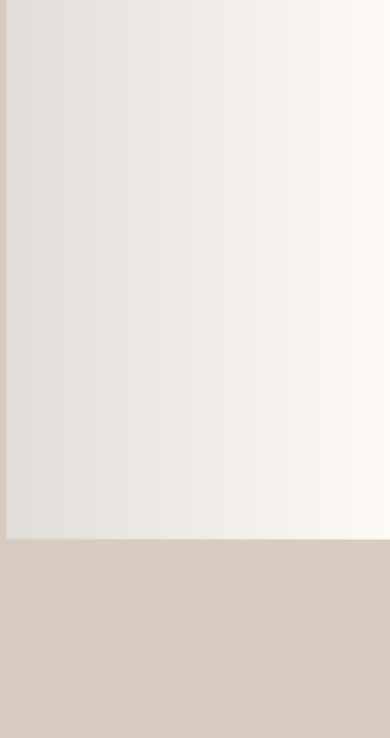
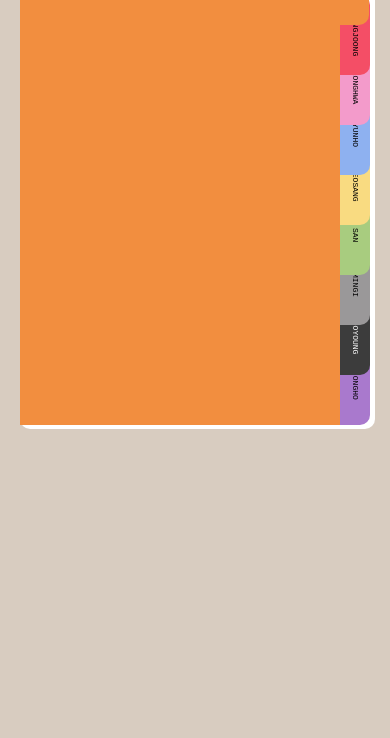
Before and after one commit to dhdysdys/treasure-teez-24, a plain HTML site: page index.html in a window 390 px wide. Shown: the part 106-844 px from the top of the page. Drawn offline with nearby package versions, Linux system fonts and the light colour scheme.

Commit message:
remove flipbook animation & create index tab

```diff
--- a/index.html
+++ b/index.html
@@ -1,5 +1,6 @@
 <!DOCTYPE html>
 <html lang="en">
+
 <head>
     <meta charset="UTF-8">
     <meta name="viewport" content="width=device-width, initial-scale=1.0">
@@ -7,6 +8,7 @@
     <link rel="stylesheet" type="text/css" media="screen" href="style.css">
     <title>For Atiny</title>
 </head>
+
 <body>
     <div class="atz-logo">
         <img src="img/Ateez-Logo-fix.png" alt="atz-logo" srcset="">
@@ -14,24 +16,36 @@
 
     <div class="container">
         <div class="book">
-            <input type="checkbox" name="page1" id="page1">
-            <input type="checkbox" name="page2" id="page2">
-            <input type="checkbox" name="page3" id="page3">
-            <input type="checkbox" name="page4" id="page4">
+            <!-- PAGES -->
             <div class="pages">
-              <div class="page1">
-                <label for="page1"></label>
-              </div>
-              <div class="page2">
-                <label for="page2"></label>
-              </div>
-              <div class="page3">
-                <label for="page3"></label>
-              </div>
-              <div class="page4">
-                <label for="page4"></label>
-              </div>
+                  <!-- DIVIDER -->
+                  <div class="divider">
+                    <ul>
+                        <li class="active" id="ateez">ATEEZ</li>
+                        <li id="hongjoong">HONGJOONG</li>
+                        <li id="seonghwa">SEONGHWA</li>
+                        <li id="yunho">YUNHO</li>
+                        <li id="yeosang">YEOSANG</li>
+                        <li id="san">SAN</li>
+                        <li id="mingi">MINGI</li>
+                        <li id="wooyoung">WOOYOUNG</li>
+                        <li id="jongho">JONGHO</li>
+                    </ul>
+                </div>
             </div>
+        </div>
     </div>
 </body>
+
+<script src="https://ajax.googleapis.com/ajax/libs/jquery/2.1.3/jquery.min.js"></script>
+<script>
+    // SET BG PAGE SAME WITH ACTIVE INDEX TAB
+    let get_active_id = document.querySelector(".active")
+    let active_style = getComputedStyle(get_active_id)
+
+    if (get_active_id) {
+        $(".pages").css("background-color", active_style.backgroundColor)
+    }
+</script>
+
 </html>
--- a/style.css
+++ b/style.css
@@ -18,128 +18,235 @@ body {
     display: block;
     margin-left: auto;
     margin-right: auto;
-  padding: 30px;
-  height: 30px;
-  width: 150px;
+    height: 15px;
+    width: 90px;
 }
 
-input[type="checkbox"] {
-  display: none;
+/* smartphones, portrait iPhone, portrait 480x320 phones (Android) */
+@media (min-width: 320px) and (max-width: 410px) {
+    .atz-logo img {
+        padding:15px;
     }
 
-#page1 ~ .pages div.page1 {
-  -webkit-transform: rotateY(-5deg);
-  -moz-transform: rotateY(-5deg);
-  transform: rotateY(-5deg);
+    .book {
+        position: relative;
+        width: 355px;
+        height: 490px;
+        margin-left: 5px;
+        -webkit-transform-style: preserve-3d;
+        -moz-transform-style: preserve-3d;
+        transform-style: preserve-3d;
+        background-color: white;
+        border-radius: 10px;
     }
 
-#page1:checked ~ .pages div.page1 {
-  -webkit-transform: rotateY(-140deg);
-  -moz-transform: rotateY(-140deg);
-  transform: rotateY(-140deg);
+    .pages{
+        margin-top: -10px;
+        background-color: black;
+        width: 320px;
+        height: 480px;
+    }
+
+    ul{
+        display: flex;
+        flex-direction: column;
+        list-style-type: none;
+        margin-left: 320px;
+        padding: 0;
+        width: 30px;
+    }
+
+    li{
+        height: 60px;
+        display: block;
+        position: static;
+        padding: 10px;
+        writing-mode: vertical-rl;
+        text-orientation: mixed;
+        font-family: monospace;
+        font-size: 8px;
+        text-align: center;
+        border-top-right-radius: 10px;
+        border-bottom-right-radius: 10px;
+    }
+
+    li.active{
+        position: absolute;
+        z-index: 9;
+    }
+
+    li#ateez{
+       background-color: #f28e3f;
+    }
+
+    li#hongjoong{
+        z-index: 8;
+        background-color: #f44e66;
+        margin-top: 50px;
+    }
+
+    li#seonghwa{
+       z-index: 7;
+       margin-top: -30px;
+        background-color: #f39bcb;
+    }
+
+    li#yunho{
+        z-index: 6;
+        margin-top: -30px;
+        background-color: #8eb1f0;
+    }
+
+    li#yeosang{
+        z-index: 5;
+        margin-top: -30px;
+        background-color: #f9db81;
+    }
+
+    li#san{
+        z-index: 4;
+        margin-top: -30px;
+        background-color: #a8cc7f;
+    }
+
+    li#mingi{
+        z-index: 3;
+        margin-top: -30px;
+        background-color: #9a9899;
+    }
+
+    li#wooyoung{
+        z-index: 2;
+        margin-top: -30px;
+        background-color: #3c3c3c;
+        color: white;
+    }
+
+    li#jongho{
+        z-index: 1;
+        margin-top: -30px;
+        background-color: #a979cd;
+    }
 
 }
 
-/* #page2 ~ .pages div.page2 {
-  -webkit-transform: rotateY(-32deg);
-  -moz-transform: rotateY(-32deg);
-  transform: rotateY(-32deg);
+/* smartphones, Android phones, landscape iPhone */
+@media (min-width: 410px) {
+    .atz-logo img {
+        padding:30px;
     }
-
-#page2:checked ~ .pages div.page2 {
-  -webkit-transform: rotateY(-140deg);
-  -moz-transform: rotateY(-140deg);
-  transform: rotateY(-140deg);
-}
-
-#page3 ~ .pages div.page3 {
-  -webkit-transform: rotateY(-30deg);
-  -moz-transform: rotateY(-30deg);
-  transform: rotateY(-30deg);
-}
-
-#page3:checked ~ .pages div.page3 {
-  -webkit-transform: rotateY(-140deg);
-  -moz-transform: rotateY(-140deg);
-  transform: rotateY(-140deg);
-}
-
-#page4 ~ .pages div.page4 {
-  -webkit-transform: rotateY(-28deg);
-  -moz-transform: rotateY(-28deg);
-  transform: rotateY(-28deg);
-}
-
-#page4:checked ~ .pages div.page4 {
-  -webkit-transform: rotateY(-140deg);
-  -moz-transform: rotateY(-140deg);
-  transform: rotateY(-140deg);
-} */
 
     .book {
         position: relative;
         width: 400px;
-  height: 550px;
+        height: 600px;
         margin-left: 5px;
-  /* -webkit-perspective: 350px;
-  -moz-perspective: 350px;
-  perspective: 350px; */
         -webkit-transform-style: preserve-3d;
         -moz-transform-style: preserve-3d;
         transform-style: preserve-3d;
+        background-color: white;
+        border-radius: 10px;
     }
 
-.book .pages,
-.book .pages > div {
-  position: absolute;
-  top: 0;
-  left: 0;
-  -webkit-transform-style: preserve-3d;
-  -moz-transform-style: preserve-3d;
-  transform-style: preserve-3d;
+    .pages{
+        margin-top: -10px;
+        background-color: black;
+        width: 365px;
+        height: 590px;
     }
 
-.book .pages {
-  width: 100%;
-  height: 100%;
-  top: 1%;
-  left: 2%;
-  z-index: 50;
+    ul{
+        display: flex;
+        flex-direction: column;
+        list-style-type: none;
+        margin-left: 365px;
+        padding: 0;
+        width: 30px;
     }
 
-.book .pages > div {
-  width: 100%;
-  height: 100%;
-  -webkit-transform-origin: left center;
-  -moz-transform-origin: left center;
-  transform-origin: left center;
-  -webkit-transition-property: transform;
-  -moz-transition-property: transform;
-  transition-property: transform;
-  -webkit-transition-timing-function: ease;
-  -moz-transition-timing-function: ease;
-  transition-timing-function: ease;
-  background: -webkit-linear-gradient(left, #e1ddd8 0%, #fffbf6 100%);
-  background: -moz-linear-gradient(left, #e1ddd8 0%, #fffbf6 100%);
-  background: -ms-linear-gradient(left, #e1ddd8 0%, #fffbf6 100%);
-  background: linear-gradient(left, #e1ddd8 0%, #fffbf6 100%);
-  box-shadow: inset 0px -1px 2px rgba(50, 50, 50, 0.1),
-    inset -1px 0px 1px rgba(150, 150, 150, 0.2);
-  border-radius: 0px 5px 5px 0px;
-  -webkit-transition-duration: 1s;
-}
-.book .pages > div:hover {
-  box-shadow: inset 1px 0px 2px rgba(50, 50, 50, 0.1),
-    inset -3px 1px 1px rgba(150, 150, 150, 0.2);
+    li{
+        height: 70px;
+        display: block;
+        position: static;
+        padding: 10px;
+        writing-mode: vertical-rl;
+        text-orientation: mixed;
+        font-family: monospace;
+        font-size: 8px;
+        text-align: center;
+        border-top-right-radius: 10px;
+        border-bottom-right-radius: 10px;
     }
 
-.book .pages > div label {
+    li.active{
         position: absolute;
-  bottom: 0;
-  right: 0;
-  width: 100%;
-  height: 100%;
-  cursor: pointer;
-  text-align: center;
-  vertical-align: middel;
+        z-index: 9;
     }
+
+    li#ateez{
+       background-color: #f28e3f;
+    }
+
+    li#hongjoong{
+        z-index: 8;
+        background-color: #f44e66;
+        margin-top: 50px;
+    }
+
+    li#seonghwa{
+       z-index: 7;
+       margin-top: -30px;
+        background-color: #f39bcb;
+    }
+
+    li#yunho{
+        z-index: 6;
+        margin-top: -30px;
+        background-color: #8eb1f0;
+    }
+
+    li#yeosang{
+        z-index: 5;
+        margin-top: -30px;
+        background-color: #f9db81;
+    }
+
+    li#san{
+        z-index: 4;
+        margin-top: -30px;
+        background-color: #a8cc7f;
+    }
+
+    li#mingi{
+        z-index: 3;
+        margin-top: -30px;
+        background-color: #9a9899;
+    }
+
+    li#wooyoung{
+        z-index: 2;
+        margin-top: -30px;
+        background-color: #3c3c3c;
+        color: white;
+    }
+
+    li#jongho{
+        z-index: 1;
+        margin-top: -30px;
+        background-color: #a979cd;
+    }
+}
+
+@media (min-width: 600px) {
+    /* portrait tablets, portrait iPad, e-readers (Nook/Kindle), landscape 800x480 phones (Android) */
+}
+
+@media (min-width: 801px) {
+    /* tablet, landscape iPad, lo-res laptops ands desktops */
+}
+
+@media (min-width: 1025px) {
+    /* big landscape tablets, laptops, and desktops */
+}
+
+@media (min-width: 1281px) {}
```
Lines whose indentation alone changed are shown as unchanged.
